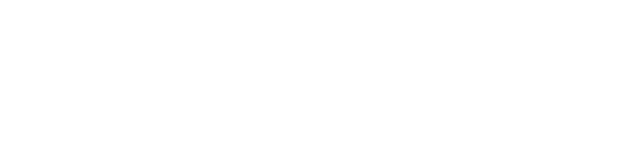
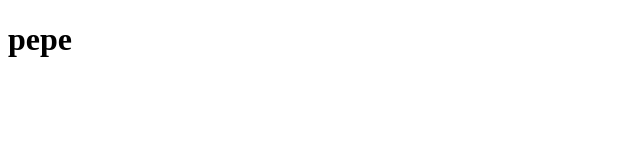
Before and after one commit to alerestovich11-design/tecno.sun, a plain HTML site: page index.html in a window 1280 px wide. Shown: the whole page, without its empty margins (0-640 px from the left). Drawn offline with Linux system fonts and the light colour scheme.

Commit message:
se agrego h1

```diff
--- a/index.html
+++ b/index.html
@@ -6,6 +6,6 @@
     <title>Document</title>
 </head>
 <body>
-
+    <h1>pepe</h1>
 </body>
 </html>
```
